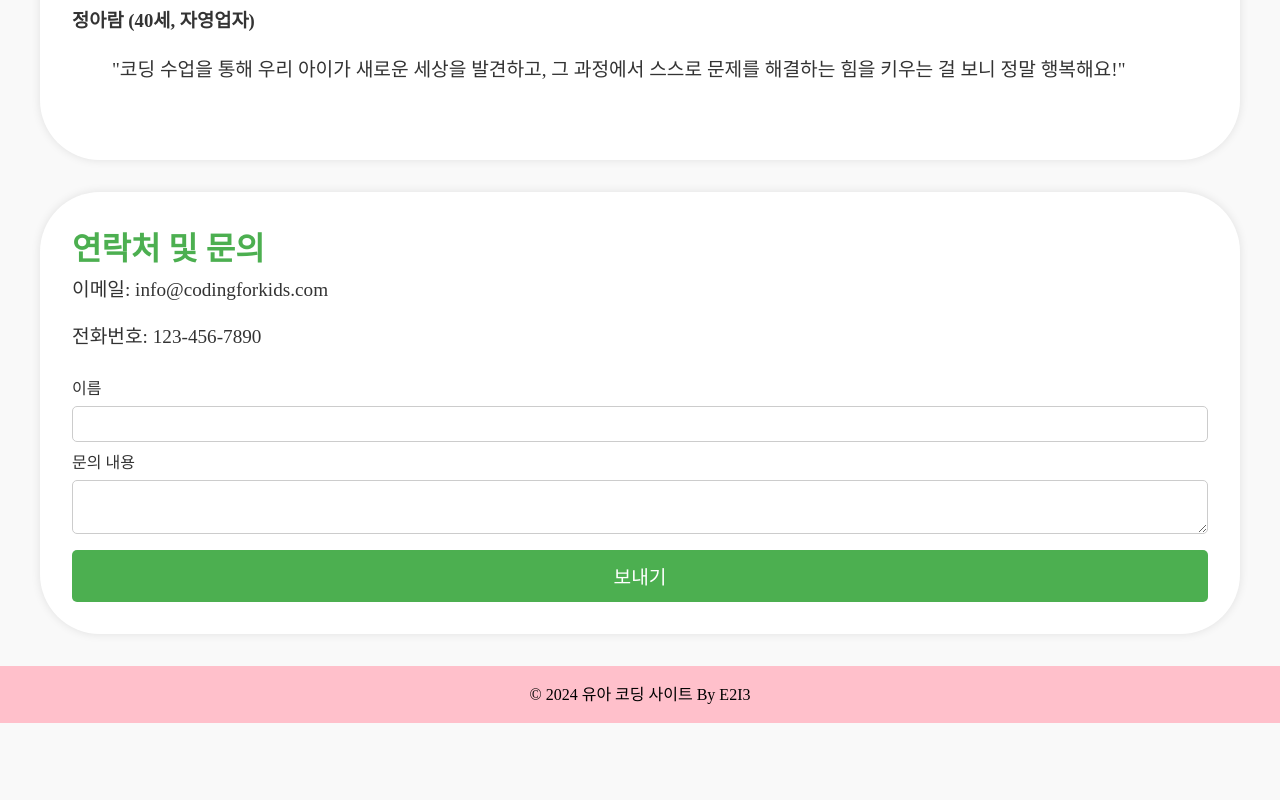
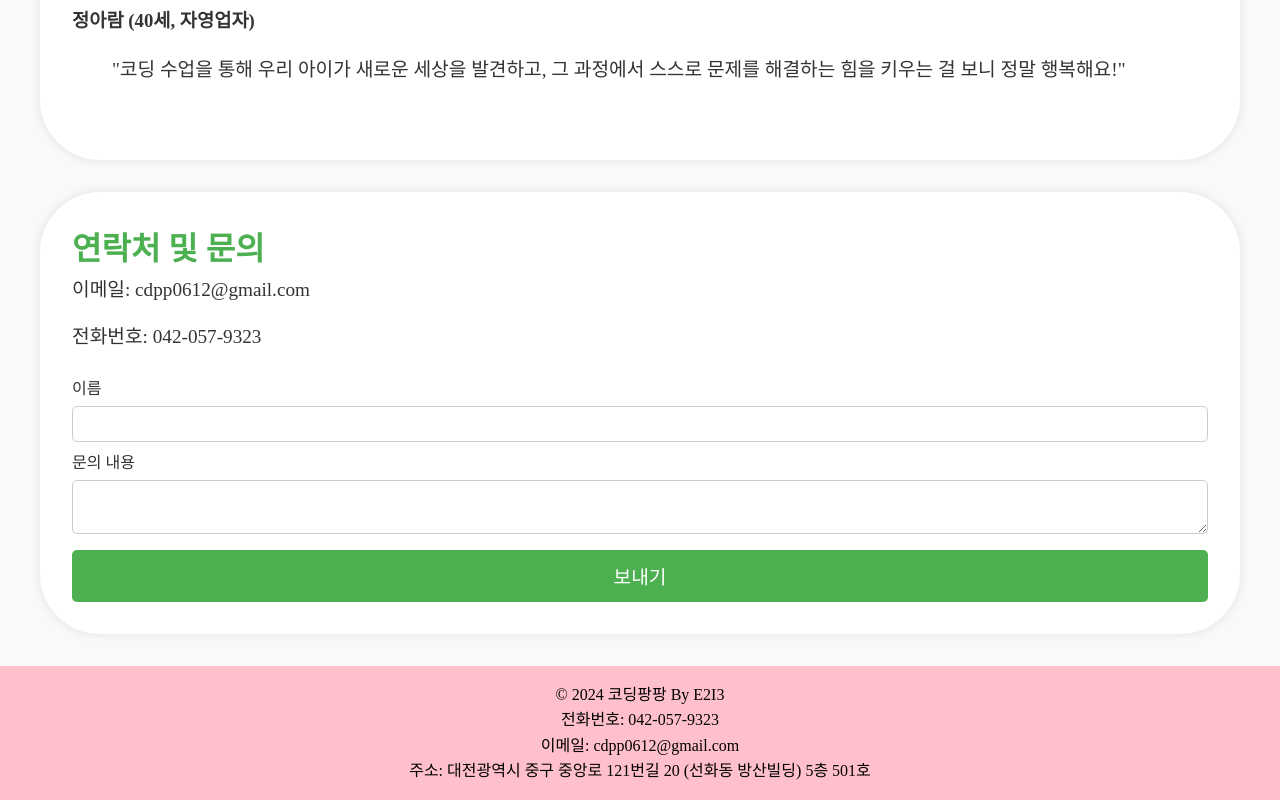
Before and after one commit to KMK23/E2I3, a plain HTML site: page E2l3_Project/1_mainPage.html in a window 1280 px wide. Shown: the part 6461-7261 px from the top of the page. Before the commit the page ends 7184 px from the top, so only its background shows below. Drawn offline with Linux system fonts and the light colour scheme; files whose address does not match are found by name; a web font is replaced by a local one.

Commit message:
홈 파일 하단 정보 업데이트

```diff
--- a/E2l3_Project/1_mainPage.html
+++ b/E2l3_Project/1_mainPage.html
@@ -474,8 +474,8 @@
     </section>
     <section id="contact">
       <h2>연락처 및 문의</h2>
-      <p>이메일: info@codingforkids.com</p>
-      <p>전화번호: 123-456-7890</p>
+      <p>이메일: cdpp0612@gmail.com</p>
+      <p>전화번호: 042-057-9323</p>
       <form>
         <label for="name">이름</label>
         <input type="text" id="name" name="name" />
@@ -485,8 +485,11 @@
       </form>
     </section>
     <footer>
-      <p>&copy; 2024 유아 코딩 사이트 By E2I3</p>
-    </footer>
+      <p>&copy; 2024 코딩팡팡 By E2I3</p>
+      <p>전화번호: 042-057-9323</p>
+      <p>이메일: cdpp0612@gmail.com</p>
+      <p>주소: 대전광역시 중구 중앙로 121번길 20 (선화동 방산빌딩) 5층 501호</p>
+  </footer>
     <!-- 소개인사 내용 끝 -->
     <div class="bubbles">
       <span class="purple b3"></span><span class="pink b2"></span
```
